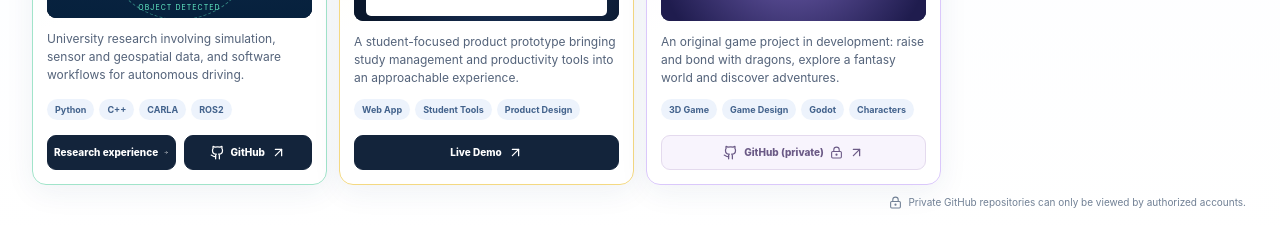
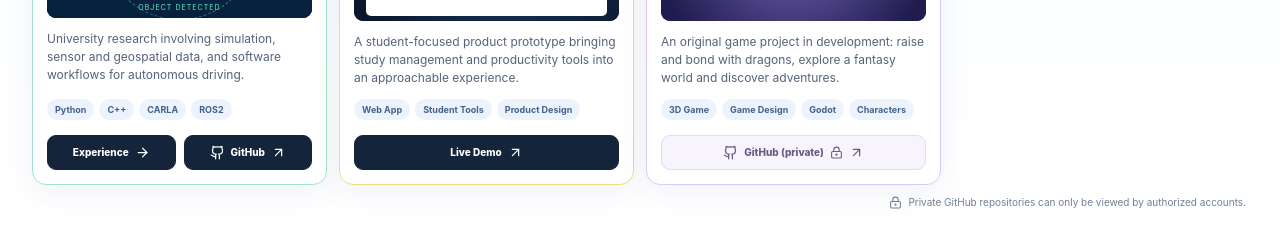
Before and after one commit to Forkan01/forkan-portfolio, a Next.js app: page / in a window 1280 px wide. Shown: the part 1520-1745 px from the top of the page. Built offline with nearby package versions, Linux system fonts and the light colour scheme.

Commit message:
Keep paired research action buttons compact

```diff
--- a/app/page.tsx
+++ b/app/page.tsx
@@ -247,7 +247,7 @@ function FeaturedCard({ project, index }: { project: Project; index: number }) {
       <div className="tech-tags">{project.tech.map(t => <span key={t}>{t}</span>)}</div>
       <div className="project-actions">
         {project.demo && <IconLink href={project.demo} primary>Live Demo</IconLink>}
-        {project.details && <IconLink href={project.details} primary>Research experience</IconLink>}
+        {project.details && <IconLink href={project.details} primary>Experience</IconLink>}
         {project.github && <IconLink href={project.github} primary={!project.demo && !project.githubPrivate} privateRepo={project.githubPrivate}><Github size={15} /> {project.githubPrivate ? "GitHub (private)" : "GitHub"}</IconLink>}
       </div>
     </article>
```
